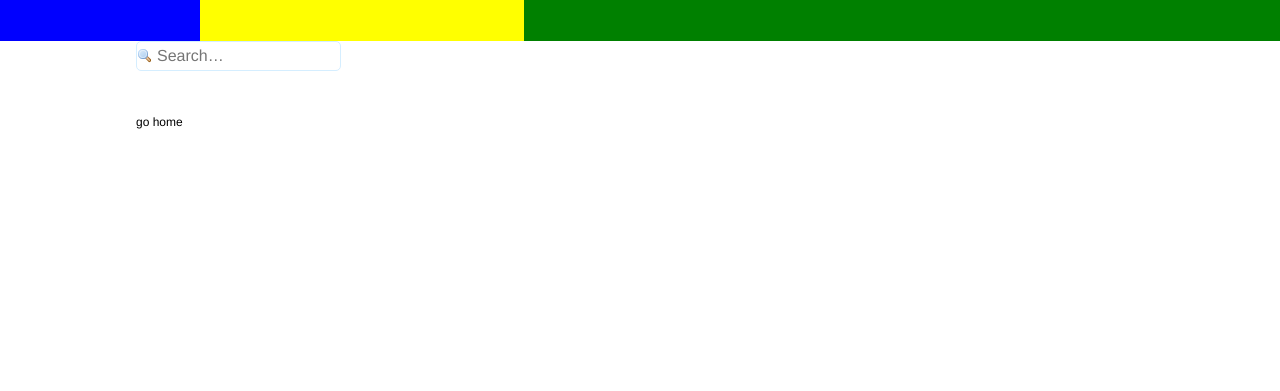
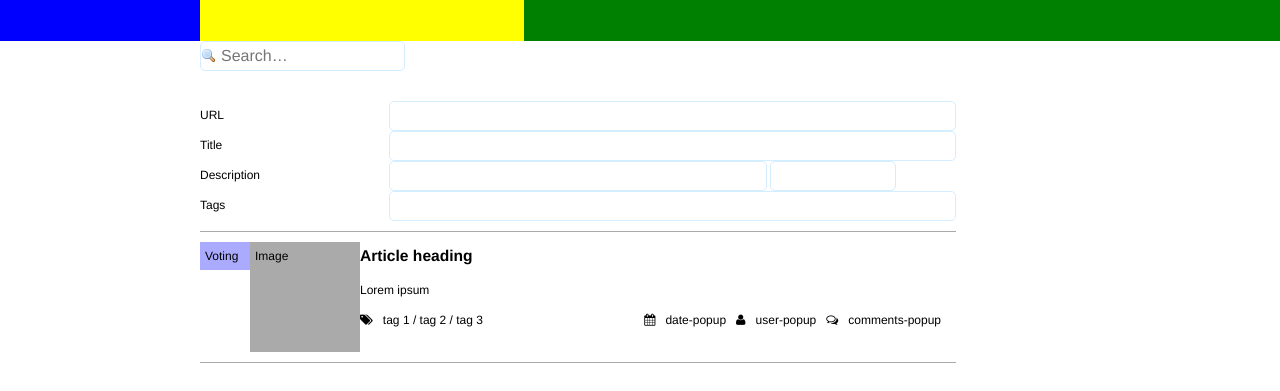
Before and after one commit to ahoegger/CasFeeGruppenArbeit, a website: page source/index.html in a window 1280 px wide. Shown: the part 39-430 px from the top of the page. Drawn offline with Linux system fonts and the light colour scheme.

Commit message:
Adding form and article (static). Next possible steps: Voting-Icons, show / hide business logic, creating article with JavaScript

```diff
--- a/source/css/grid.css
+++ b/source/css/grid.css
@@ -1,39 +1,39 @@
-/* this faile containes the grid layout system */
-.grid_1 {
+/* this file contains the grid layout system */
+.grid-1 {
     width: 8.333333333%;
 }
-.grid_2 {
+.grid-2 {
     width: 16.66666667%;
 }
-.grid_3 {
+.grid-3 {
     width: 25%;
 }
-.grid_4 {
+.grid-4 {
     width: 33.33333333%;
 }
-.grid_5 {
+.grid-5 {
     width: 41.66666667%;
 }
-.grid_6 {
+.grid-6 {
     width: 50%;
 }
-.grid_7 {
+.grid-7 {
     width: 58.33333333%;
 }
-.grid_8 {
+.grid-8 {
     width: 66.66666667%;
 }
-.grid_9 {
+.grid-9 {
     width: 75%;
 }
-.grid_10 {
+.grid-10 {
     width: 83.33333333%;
 }
-.grid_11 {
+.grid-11 {
     width: 91.66666667%;
 }
-.grid_12 {
-    width: 940px;
+.grid-12 {
+    width: 100%;
 }
 
 .column {
@@ -43,6 +43,36 @@
     display: inline;
 }
 
+/* bootstrap row inspiration */
+.row {
+    margin-right: 0px;
+    margin-left: 0px;
+    width: auto;
+}
+
+.row:before,
+.row:after {
+    display: table;
+    content: " ";
+}
+
+.row:after {
+    clear: both;
+}
+
+.row .form-field {
+
+}
+
+.input-fullsize {
+    box-sizing: border-box; /* css3 rec */
+    -moz-box-sizing: border-box; /* ff2 */
+    -ms-box-sizing: border-box; /* ie8 */
+    -webkit-box-sizing: border-box; /* safari3 */
+    -khtml-box-sizing: border-box; /* konqueror */
+
+}
+/*
 .row {
     width: auto;
     margin: 0 auto;
@@ -54,3 +84,4 @@
     width: auto;
     display: inline-block;
 }
+*/
--- a/source/css/styles.css
+++ b/source/css/styles.css
@@ -50,9 +50,11 @@ input{
 #main-content {
     position: absolute;
     top: 80px;
-    width: auto;
-    margin-left: 10%;
-    margin-right: 10%;
+    left: 200px;
+    /* width of main content is 100% minus width of logo spacer */
+    width: calc(100% - 200px);
+    /* margin-left: 10%;
+    margin-right: 10%; */
 }
 
 #logo {
@@ -71,7 +73,6 @@ input{
     right: 0px;
     height: 80px;
     background: brown;
-
 }
 
 #topCategories {
@@ -113,6 +114,119 @@ input{
     min-height: 60px;
     /* text-align: center; */
 
+}
+
+.form-field-label {
+    padding-top: 5px;
+    min-width: 160px;
+}
+
+#share-link {
+    align-content: left;
+}
+
+#share-link-form {
+    width: 70%;
+    min-width: 400px;
+    max-width: 800px;
+    margin: 0, auto, 0 , 0;
+}
+
+
+/* article specific */
+
+article {
+    display: inline-block;
+    height: auto;
+    width: 100%;
+    margin-top: 10px;
+    margin-bottom: 10px;
+    padding-top: 10px;
+    padding-bottom: 10px;
+
+    border-top: 1px solid darkgrey;
+    border-bottom: 1px solid darkgrey;
+}
+
+#articles-row {
+    align-content: center;
+}
+
+.articles {
+    width: 70%;
+    min-width: 400px;
+    max-width: 800px;
+    margin: 0, auto, 0 , 0;
+}
+
+.article-voting, .article-image, .article-content {
+    padding: 5px;
+}
+
+.article-voting {
+    width: 40px;
+    position: relative;
+    display: inline-block;
+    overflow: hidden;
+
+    background-color: #AAAAFF;
+}
+
+.article-image {
+    width: 100px;
+    height: 100px;
+    display: inline-block;
+
+    background-color: #AAAAAA;
+}
+
+.article-content {
+    width: auto;
+    position: relative;
+}
+
+.article-content h3 {
+    margin-top: 0px;
+
+    font-size: 1.3em;
+    font-weight: bold;
+}
+
+.article-meta {
+    width: auto;
+}
+
+i.fa span {
+    font-size: inherit;
+    padding-left: 10px;
+    padding-right: 10px;
+    display: inline-block;
+}
+
+
+/* generic placements and styles inspired by bootstrap.css */
+.pull-right {
+    float: right !important;
+}
+
+.pull-left {
+    float: left !important;
+}
+
+.hide {
+    display: none !important;
+}
+
+.show {
+    display: block !important;
+}
+
+.invisible {
+    visibility: hidden;
+}
+
+.results {
+    width: 100%;
 }
 
 Button.topCategory{
--- a/source/index.html
+++ b/source/index.html
@@ -4,6 +4,8 @@
 <head>
     <meta charset='UTF-8'/>
     <link rel="stylesheet" media="screen" href="css/styles.css">
+    <link rel="stylesheet" href="css/font-awesome/css/font-awesome.min.css">
+    <link rel="stylesheet" media="screen" href="css/grid.css">
     <title>A title</title>
 </head>
 <body>
@@ -32,11 +34,66 @@
         </div>
     </div>
     <div id="main-content">
-        <div id="search">
-            <input class="search" type="text" name="fname" placeholder="Search…">
+        <div class="row">
+            <div class="column grid-12" id="search">
+                <input class="search" type="text" name="fname" placeholder="Search…">
+            </div>
         </div>
-        <div class="results">
-            <p>go home</p>
+        <div class="row">
+            <div class="column grid-12" id="share-link">
+                <div id="share-link-form" class="form share-link">
+                    <div class="share-url row">
+                        <div class="column grid-3 form-field-label">URL</div>
+                        <input class="grid-9 input-fullsize form-field" type="text" name="url"/>
+                    </div>
+                    <div class="share-title row">
+                        <div class="column grid-3 form-field-label">Title</div>
+                        <input class="grid-9 input-fullsize form-field" type="text" name="title"/>
+                    </div>
+                    <div class="share-description row">
+                        <div class="column grid-3 form-field-label">Description</div>
+                        <input class="grid-6 input-fullsize" type="text" name="description"/>
+                        <input class="grid-2 input-fullsize" type="text" name="image"/>
+                    </div>
+                    <div class="share-tags row">
+                        <div class="column grid-3 form-field-label">Tags</div>
+                        <input class="grid-9 input-fullsize" type="text" name="tags"/>
+                    </div>
+                </div>
+            </div>
+        </div>
+        <div class="row">
+            <!-- the articles will be all in 1 row with 12 columns width -->
+            <div id="articles-row" class="column grid-12">
+                <section id="articles_section" class="articles">
+                    <!-- Repeat the row and its content for each article -->
+                    <div class="row">
+                        <article>
+                            <div class="column grid-12">
+                                <div class="article-voting pull-left">
+                                    Voting
+                                </div>
+                                <div class="article-image pull-left">
+                                    Image
+                                </div>
+                                <div class="article-content">
+                                    <div class="article-main">
+                                        <h3 class="article-heading">Article heading</h3>
+                                        <p class="article-description">Lorem ipsum</p>
+                                    </div>
+                                    <div class="article_meta">
+                                        <div class="pull-left"><i class="fa fa-tags"><span class="article-tags">tag 1 / tag 2 / tag 3</span></i></div>
+                                        <div class="pull-right"><i class="fa fa-comments-o"><span class="article-comments">comments-popup</span></i></div>
+                                        <div class="pull-right"><i class="fa fa-user"><span class="article-user">user-popup</span></i></div>
+                                        <div class="pull-right"><i class="fa fa-calendar"><span class="article-date">date-popup</span></i></div>
+                                    </div>
+
+                                </div>
+                            </div>
+                        </article>
+                    </div>
+                </section>
+            </div>
         </div>
     </div>
 
```
